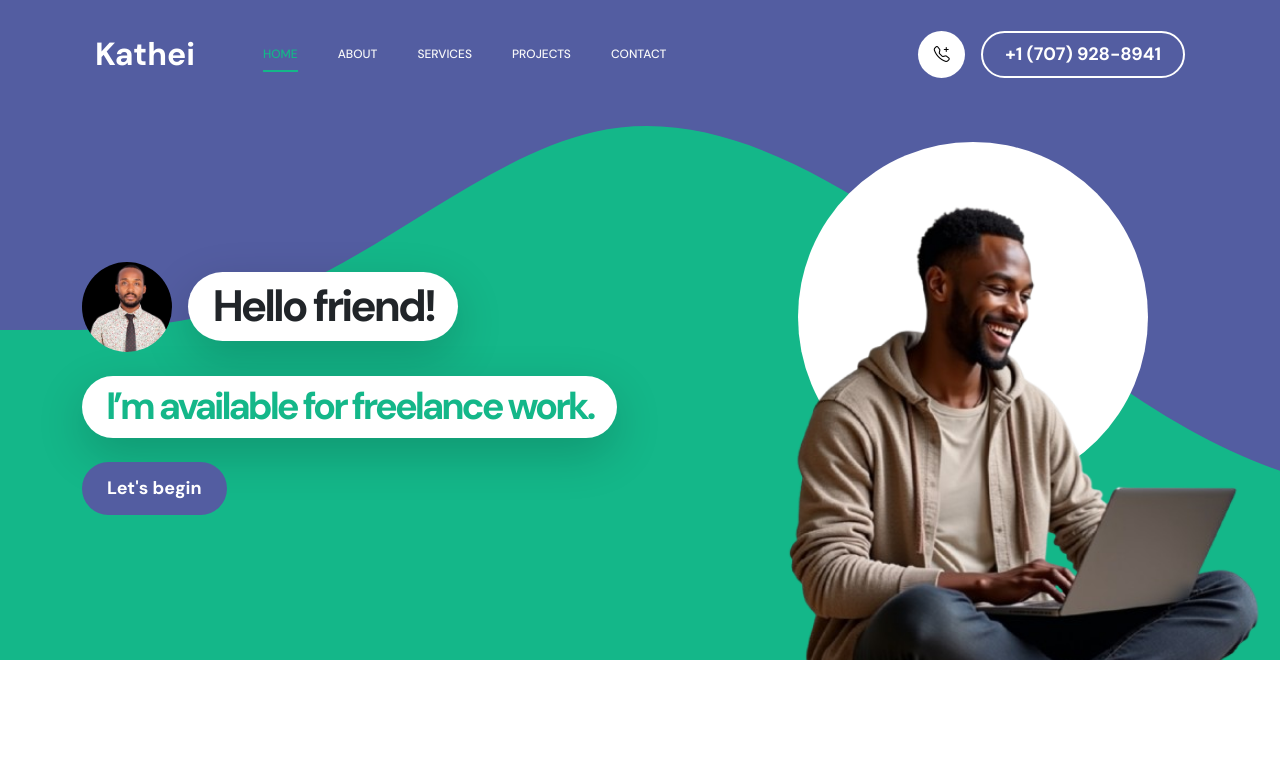
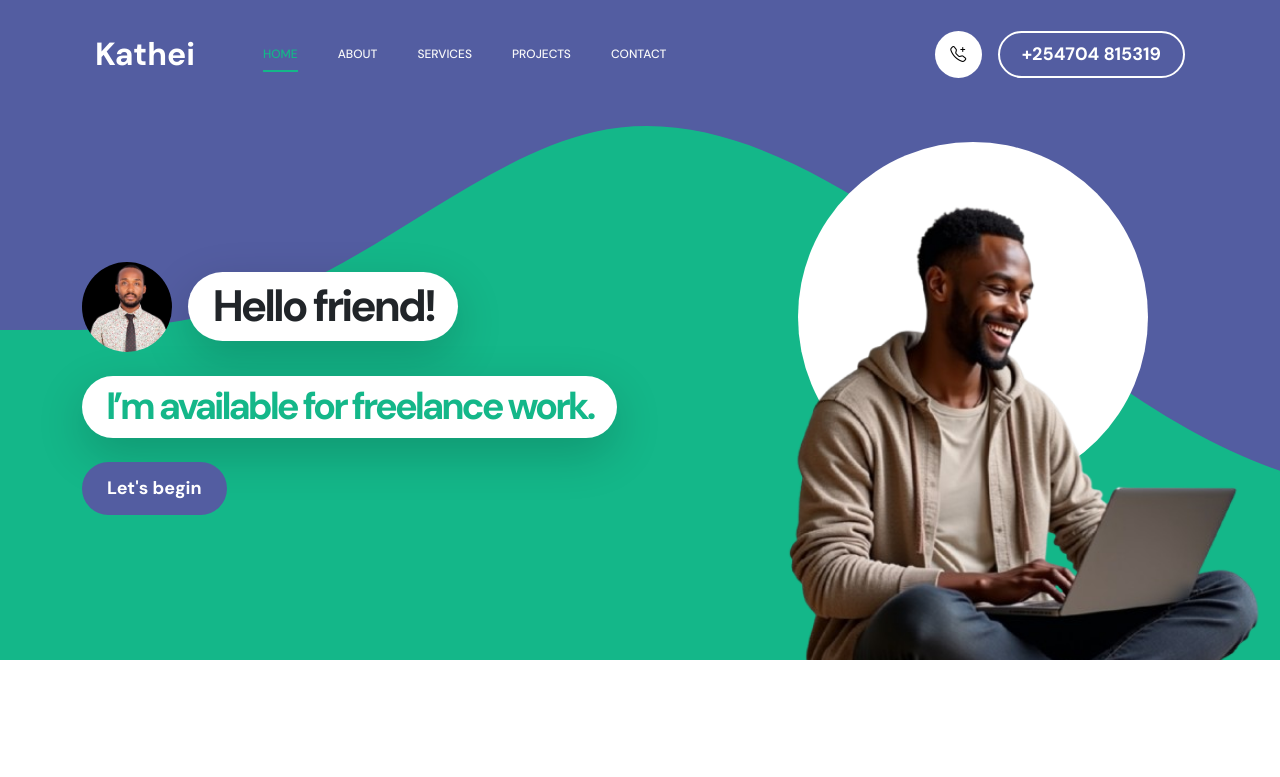
Before and after one commit to limelitech/profile-website, a plain HTML site: page index.html in a window 1280 px wide. Shown: the top 777 px of the page. Drawn offline with Linux system fonts and the light colour scheme.

Commit message:
Update index.html

```diff
--- a/index.html
+++ b/index.html
@@ -83,7 +83,7 @@ Limelite innovators Hub First Portfolio
                     <div class="d-lg-flex align-items-center d-none ms-auto">
                         <i class="navbar-icon bi-telephone-plus me-3"></i>
                         <a class="custom-btn btn" href="#section_5">
-                            +1 (707) 928-8941
+                            +254704 815319
                         </a>
                     </div>
                 </div>
```
